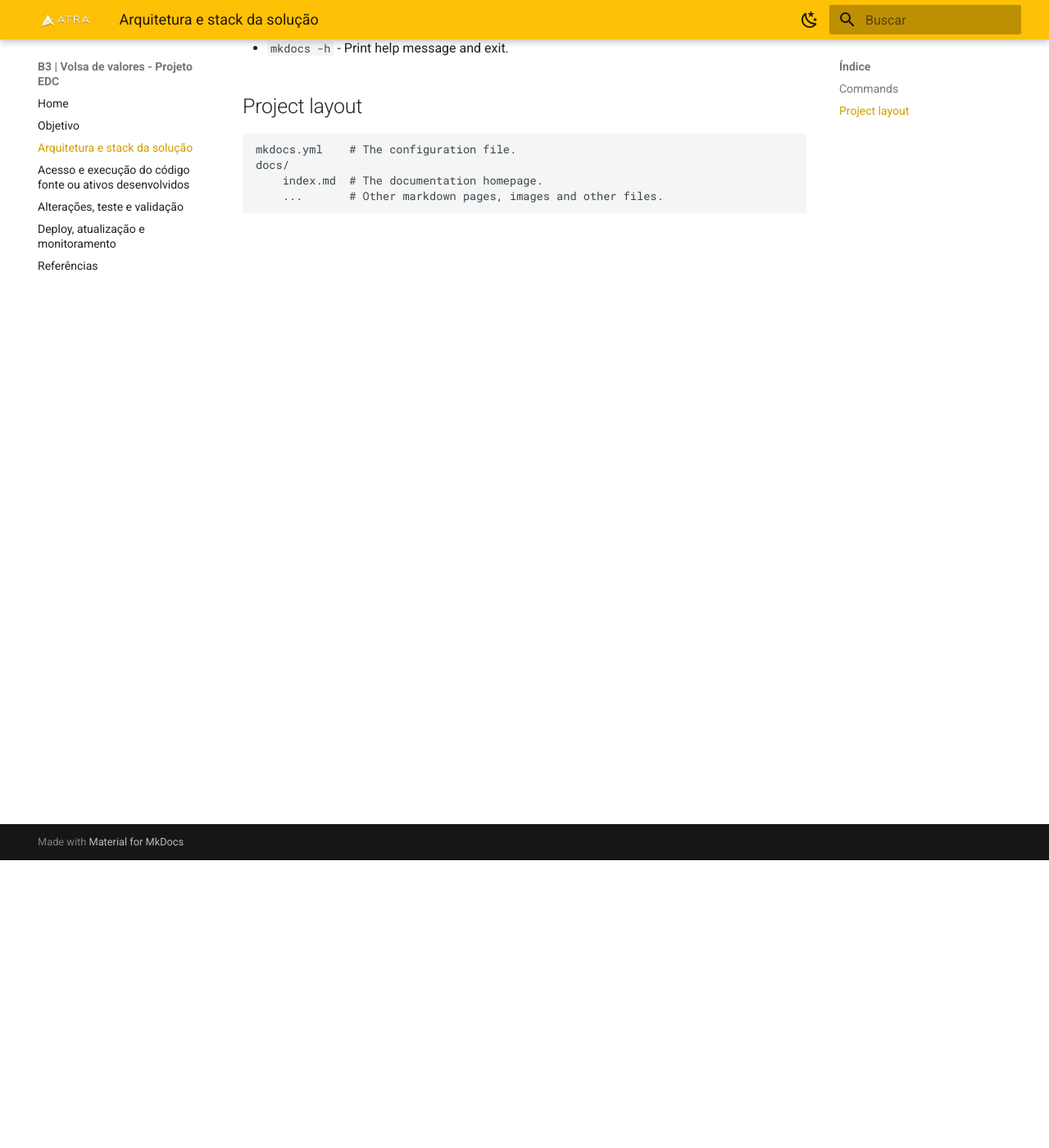
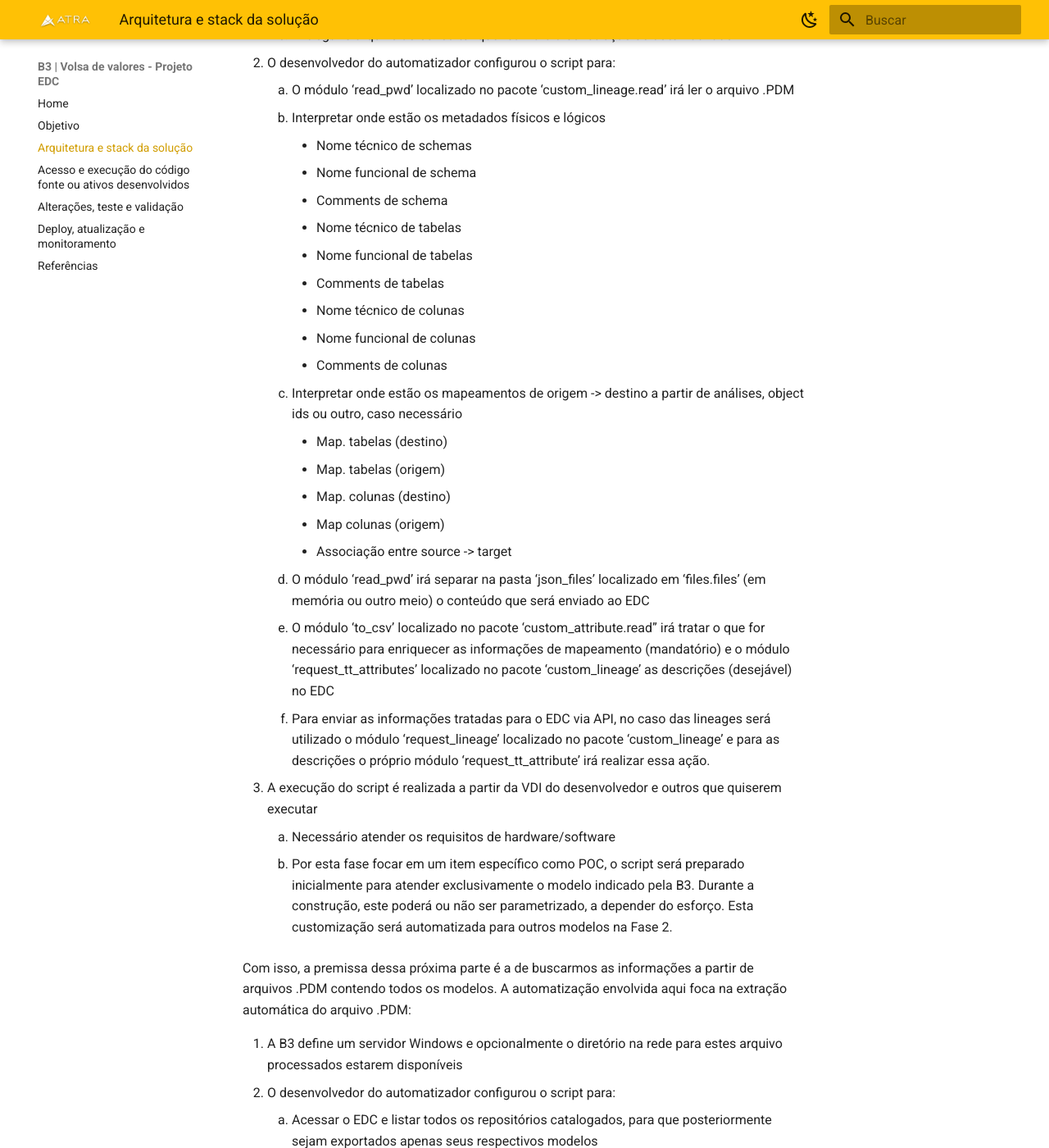
Before and after one commit to lucianafm-atra/b3_docs-mkdocs, an MkDocs documentation site: the page built from docs/arquitetura_stack.md, in a window 1280 px wide and 1400 px high, scrolled down 351 px. Shown: the whole window at 82% size. Built offline with MkDocs 1.6.1 and Material for MkDocs 9.7.7, drawn with Linux system fonts in a browser that asks for light colours; some of the changed text lies outside the part shown.

Commit message:
Informações sobre a arquitetura do projeto

```diff
--- a/docs/arquitetura_stack.md
+++ b/docs/arquitetura_stack.md
@@ -1,22 +1,48 @@
 # **Projeto EDC On-premisse**
 
+Toda a informação de cada modelo exportado do Powerdesigner é armazenada em arquivo com extensão .PDM (formato XML):
 
+1. Um participante deste MVP fornecerá o arquivo PDM
+    1. Acessará o acesso ao PowerDesigner e selecionará um modelo na versão desejada
+    2. Realizar o checkout deste modelo. Esta ação envolve a indicação onde o arquivo .PDM será exportado/salvo localmente
+    3. Entregar o arquivo ao consultor que realizará a construção do automatizador
 
+2. O desenvolvedor do automatizador configurou o script para:
+    1. O módulo ‘read_pwd’ localizado no pacote ‘custom_lineage.read’ irá ler o arquivo .PDM
+    2. Interpretar onde estão os metadados físicos e lógicos
+        - Nome técnico de schemas
+        - Nome funcional de schema
+        - Comments de schema
+        - Nome técnico de tabelas
+        - Nome funcional de tabelas
+        - Comments de tabelas
+        - Nome técnico de colunas
+        - Nome funcional de colunas
+        - Comments de colunas
+    3. Interpretar onde estão os mapeamentos de origem -> destino a partir de análises, object ids ou outro, caso necessário
+        - Map. tabelas (destino)
+        - Map. tabelas (origem)
+        - Map. colunas (destino)
+        - Map colunas (origem)
+        - Associação entre source -> target
+    4. O módulo ‘read_pwd’ irá separar na pasta ‘json_files’ localizado em ‘files.files’ (em memória ou outro meio) o conteúdo que será enviado ao EDC
+    5. O módulo ‘to_csv’ localizado no pacote ‘custom_attribute.read”  irá tratar o que for necessário para enriquecer as informações de mapeamento (mandatório) e o módulo ‘request_tt_attributes’ localizado no pacote ‘custom_lineage’ as descrições (desejável) no EDC
+    6. Para enviar as informações tratadas para o EDC via API, no caso das lineages será utilizado o módulo ‘request_lineage’ localizado no pacote ‘custom_lineage’ e para as descrições o próprio módulo ‘request_tt_attribute’ irá realizar essa ação.
+3. A execução do script é realizada a partir da VDI do desenvolvedor e outros que quiserem executar
+    1. Necessário atender os requisitos de hardware/software
+    2. Por esta fase focar em um item específico como POC, o script será preparado inicialmente para atender exclusivamente o modelo indicado pela B3. Durante a construção, este poderá ou não ser parametrizado, a depender do esforço. Esta customização será automatizada para outros modelos na Fase 2.
 
+Com isso, a premissa dessa próxima parte é a de buscarmos as informações a partir de arquivos .PDM contendo todos os modelos. A automatização envolvida aqui foca na extração automática do arquivo .PDM:
 
-
-For full documentation visit [mkdocs.org](https://www.mkdocs.org).
-
-## Commands
-
-* `mkdocs new [dir-name]` - Create a new project.
-* `mkdocs serve` - Start the live-reloading docs server.
-* `mkdocs build` - Build the documentation site.
-* `mkdocs -h` - Print help message and exit.
-
-## Project layout
-
-    mkdocs.yml    # The configuration file.
-    docs/
-        index.md  # The documentation homepage.
-        ...       # Other markdown pages, images and other files.
+1. A B3 define um servidor Windows e opcionalmente o diretório na rede para estes arquivo processados estarem disponíveis
+2. O desenvolvedor do automatizador configurou o script para:
+    1. Acessar o EDC e listar todos os repositórios catalogados, para que posteriormente sejam exportados apenas seus respectivos modelos
+    2. Acessar cada banco de dados e consultar na tabela SCHEMA_VERSION a versão do modelo que está produtizado
+        - Para a Fase 2 consideramos diretamente a última versão disponível
+    3. Acessar o PowerDesigner via OLE ou outro meio facilitador disponível no PowerDesigner, para:
+        - Consultar e listar o nome e localização de todos os modelos que estão com os respectivos metadados catalogados no EDC
+        - Exportar todos os modelos listados, na versão produtizada, conforme realizado na Fase 1
+    4. Gerar logs de execução em diferentes níveis, se possível
+    5. Criar estrutura de diretórios contendo os arquivos envolvidos nas últimas execuções
+    6. Removendo arquivos processados há mais de 90 dias
+    7. Definição de arquivo de parametrização, com informações de acesso ao PowerDesigner ou EDC, minimizando o acesso à codificação
```
